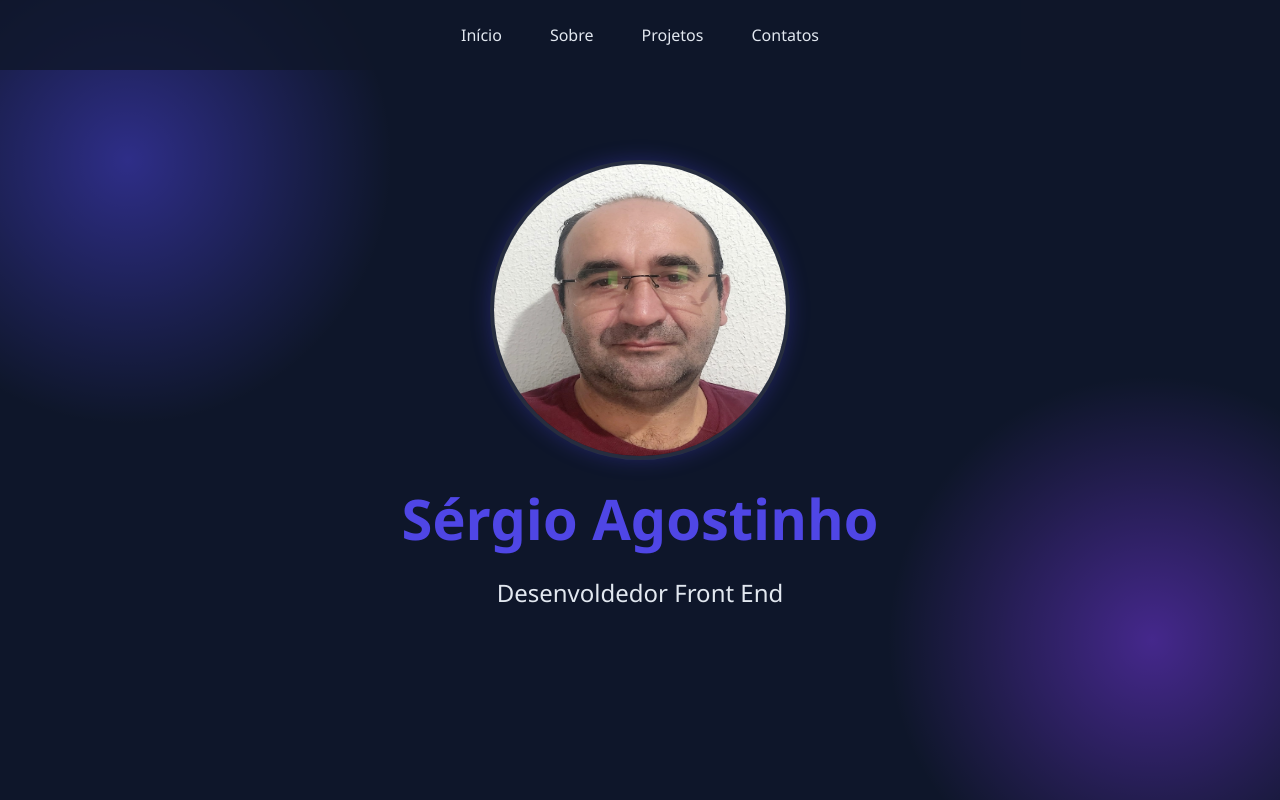
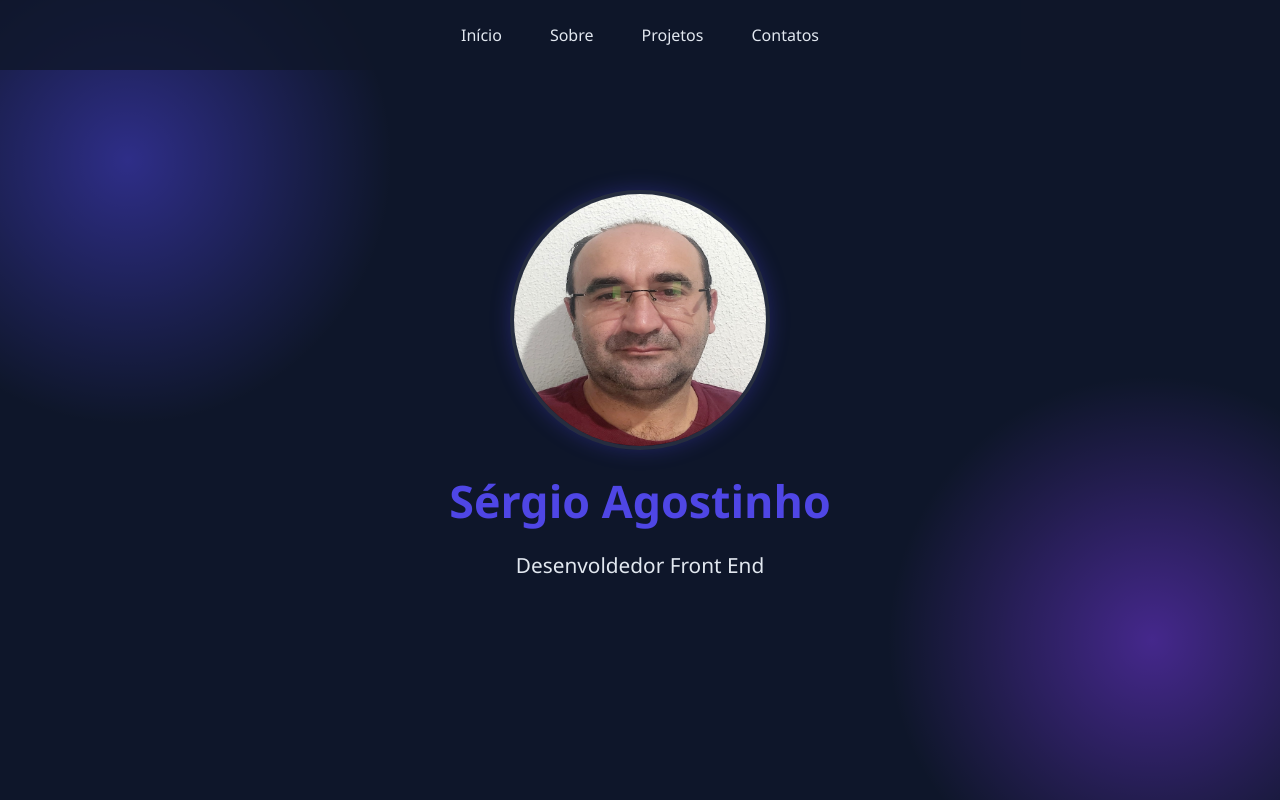
Before and after one commit to Sergioagostinho19/DEVCLUB, a plain HTML site: page Portfolio-Sergio/index.html in a window 1280 px wide. Shown: the top 800 px of the page. Drawn offline with Linux system fonts and the light colour scheme.

Commit message:
Portfolio-Sergio

```diff
--- a/Portfolio-Sergio/styles.css
+++ b/Portfolio-Sergio/styles.css
@@ -75,8 +75,8 @@ body {
 }
 
 .foto-perfil {
-    width: 300px;
-    height: 300px;
+    width: 260px;
+    height: 260px;
     box-shadow: 0 0 20px rgba(79, 70, 229, 0.3);
     border-radius: 50%;
     border: 4px solid var(--vidro);
@@ -84,7 +84,7 @@ body {
 }
 
 h1 {
-    font-size: 3.5rem;
+    font-size: 2.8rem;
     color: var(--primaria);
     font-weight: bold;
     margin: 20px;
@@ -92,7 +92,7 @@ h1 {
 }
 
 .cabecalho-sub-titulo {
-    font-size: 1.5rem;
+    font-size: 1.3rem;
     color: var(--claro);
     margin-bottom: 2rem;
 }
```
Also changed, not shown: Portfolio-Sergio/README.md (added).
